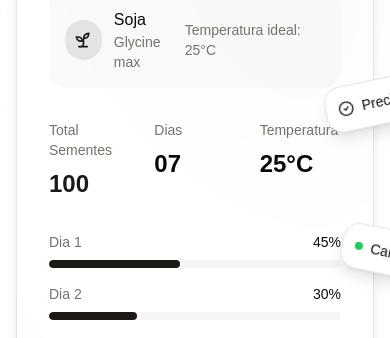
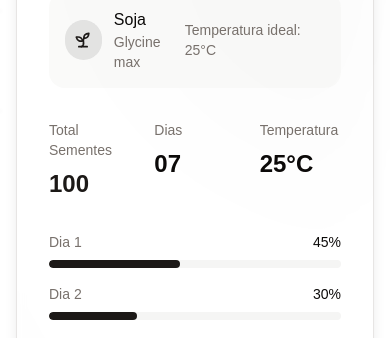
Before and after one commit to Ryann2002/calculadora-ivg, a Next.js app: page / in a window 390 px wide. Shown: the part 689-1027 px from the top of the page. Built offline with nearby package versions, Linux system fonts and the light colour scheme.

Commit message:
removed floating badges when in mobile screens

```diff
--- a/src/app/page.tsx
+++ b/src/app/page.tsx
@@ -347,7 +347,7 @@ export default function Home() {
 
                     {/* Floating Badges com animação */}
                     <motion.div
-                      className="absolute -right-3 top-1/3 transform translate-x-1/2 rotate-12"
+                      className="absolute -right-3 top-1/3 transform translate-x-1/2 rotate-12 md:block hidden"
                       initial={{ scale: 0 }}
                       animate={{ scale: 1 }}
                       transition={{ duration: 0.5, delay: 1 }}
@@ -364,7 +364,7 @@ export default function Home() {
                     </motion.div>
 
                     <motion.div
-                      className="absolute -right-3 top-2/4 transform translate-x-1/2"
+                      className="absolute -right-3 top-2/4 transform translate-x-1/2 md:block hidden"
                       initial={{ scale: 0 }}
                       animate={{ scale: 1 }}
                       transition={{ duration: 0.5, delay: 1 }}
```
